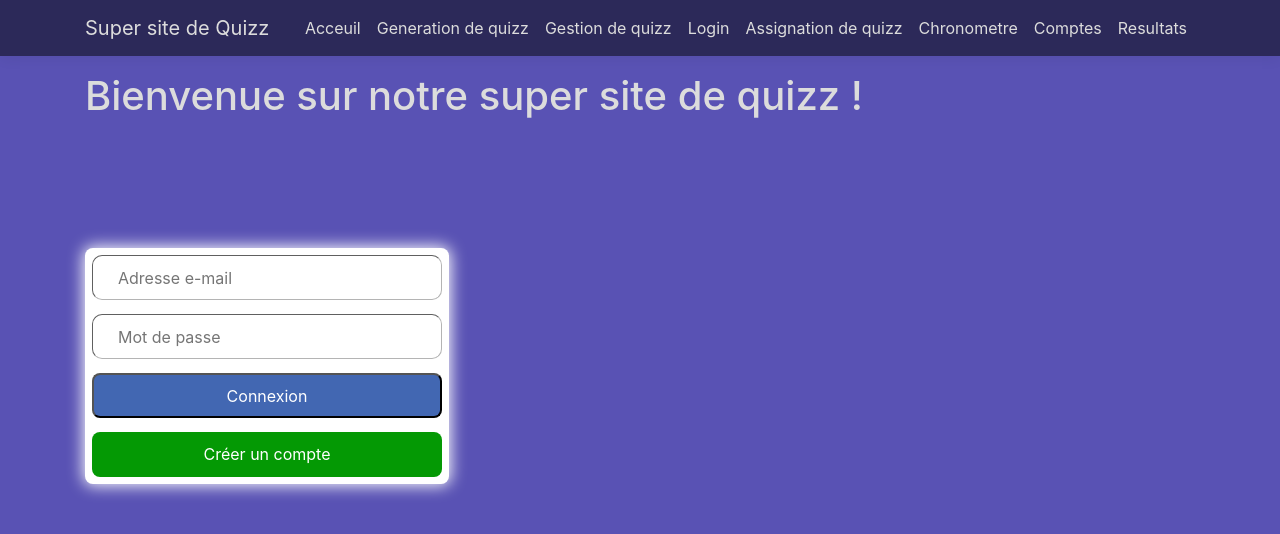
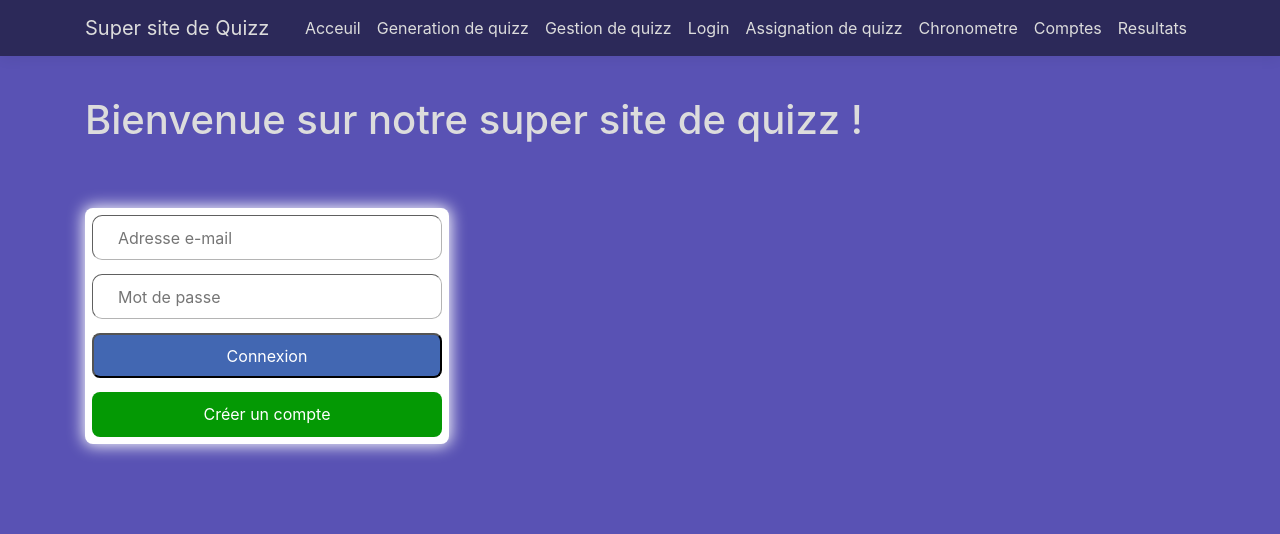
Before and after one commit to CyrilMercier00/ProjetQuizz, an Angular app in the folder Quizz_Web/ClientApp/: page / in a window 1280 px wide. Shown: the top 534 px of the page. Built offline with nearby package versions, Linux system fonts and the light colour scheme.

Commit message:
Petites corrections page d'acceuil

```diff
--- a/Quizz_Web/ClientApp/src/app/home/home.component.css
+++ b/Quizz_Web/ClientApp/src/app/home/home.component.css
@@ -1,10 +1,14 @@
+h1{
+    margin-top: 1em;
+}
+
 .home-form{
     background-color: white;
     display: table;
     border-radius: 8px;
     box-shadow: 0 0 1em 0.1em white;
 
-    margin-top: 8em;
+    margin-top: 4em;
 }
 
 .home-input{
--- a/Quizz_Web/ClientApp/src/app/home/home.component.html
+++ b/Quizz_Web/ClientApp/src/app/home/home.component.html
@@ -12,7 +12,7 @@
   </div>
 
   <div class="rectangle-href">
-    <a class="button-href" role="button" href="#">Créer un compte</a>
+    <a class="button-href" role="button" [routerLink]="['/']">Créer un compte</a>
   </div>
 </form>
 
```
